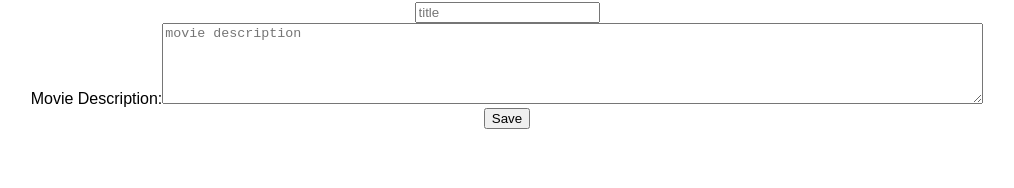
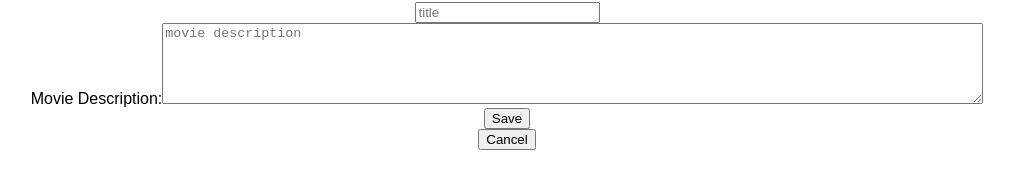
Before and after one commit to heather-h-kim/weekend-movie-sagas, a React (Create React App) app: page /#/edit_movie in a window 1280 px wide. Shown: the part 194-382 px from the top of the page, without its empty margins (133-1147 px from the left). Built offline with nearby package versions, Linux system fonts and the light colour scheme.

Commit message:
added cancel button on the edit view

```diff
--- a/src/components/EditMovie/EditMovie.jsx
+++ b/src/components/EditMovie/EditMovie.jsx
@@ -1,5 +1,6 @@
 import {useState} from 'react';
 import { useDispatch, useSelector} from 'react-redux';
+import { useHistory } from 'react-router-dom';
 
 function EditMovie(){
     const [title, setTitle] = useState('');
@@ -7,6 +8,7 @@ function EditMovie(){
     const thisMovie = useSelector(store => store.thisMovie)
     console.log('This movie is', thisMovie);
     const dispatch = useDispatch();
+    const history = useHistory();
 
     const handleSubmit = (event) => {
        console.log('Hi');
@@ -16,6 +18,10 @@ function EditMovie(){
            description: description
        }
        dispatch({type:'EDIT_MOVIE', payload: editInfo})
+    }
+
+    const handleClick = () => {
+        history.push('/');
     }
 
     return(
@@ -42,7 +48,7 @@ function EditMovie(){
             <button type='submit'>Save</button>
 
         </form>
-            {/* <button onClick={handleClick}>Cancel</button>    */}
+            <button onClick={handleClick}>Cancel</button>
         </div>
     )
 }
--- a/src/index.js
+++ b/src/index.js
@@ -33,8 +33,6 @@ function* rootSaga() {
 // Create sagaMiddleware
 const sagaMiddleware = createSagaMiddleware();
 
-
-
 // Create one store that all components can use
 const storeInstance = createStore(
     combineReducers({
```
